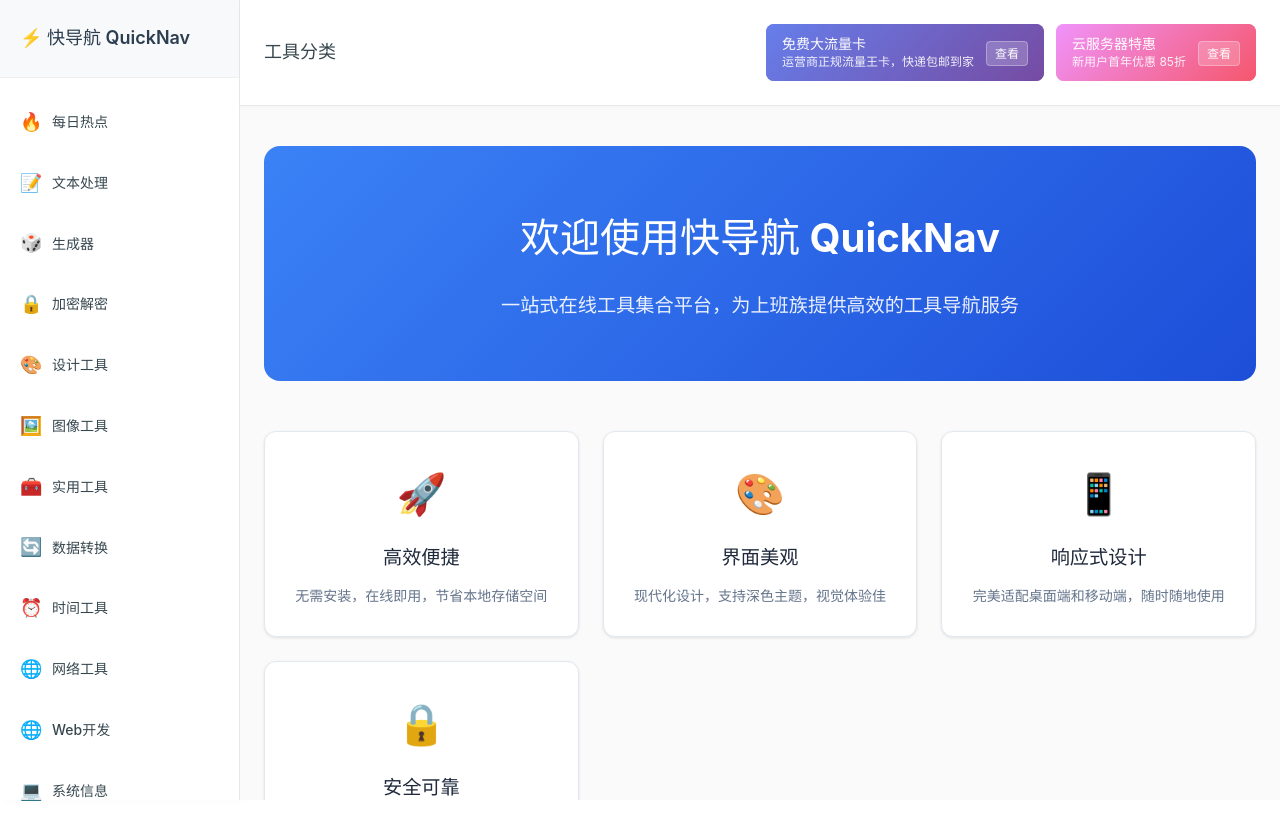
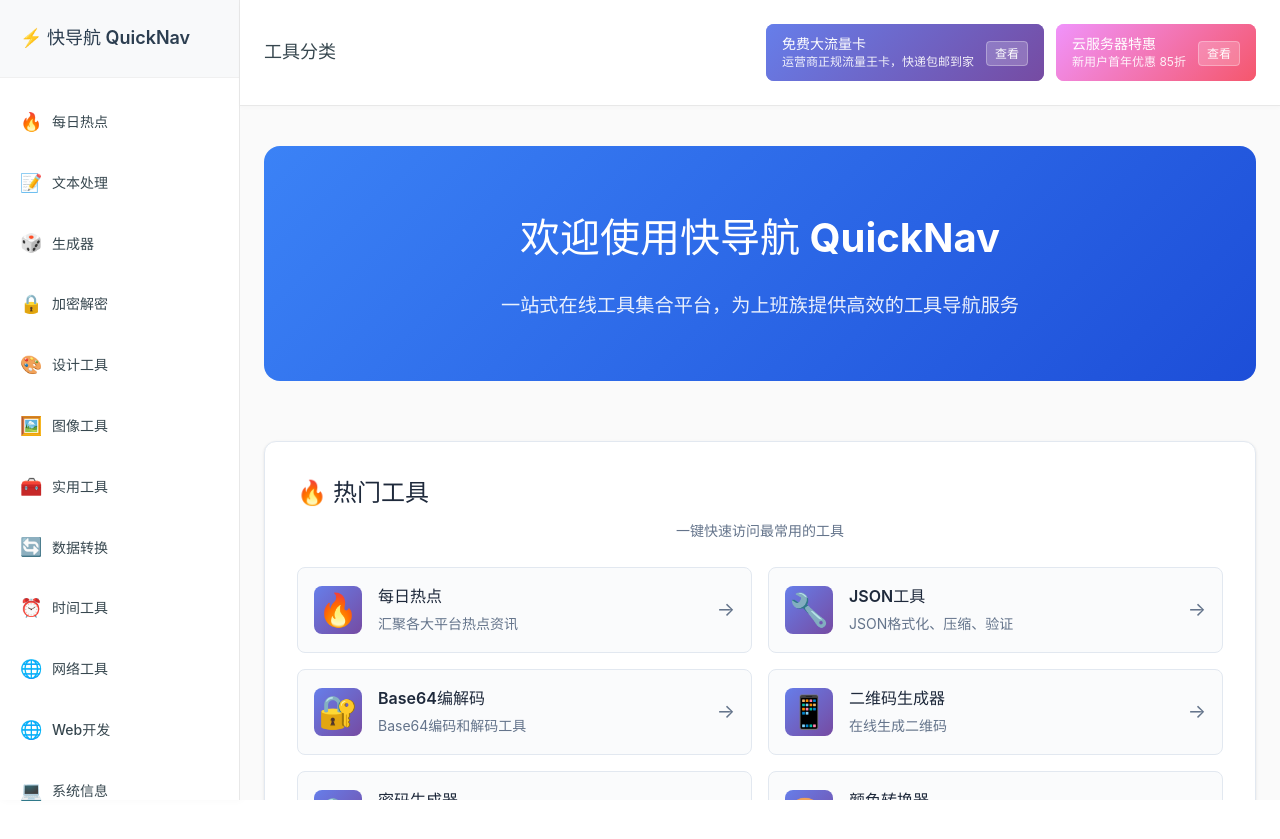
Before and after one commit to quicksoo/quicknav, a Vue app: page / in a window 1280 px wide. Built offline with nearby package versions, Linux system fonts and the light colour scheme.

Commit message:
添加Analytics

```diff
--- a/src/App.vue
+++ b/src/App.vue
@@ -1,4 +1,8 @@
+<script setup>
+import { Analytics } from '@vercel/analytics/vue';
+</script>
 <template>
+   <Analytics />
   <div id="app">
     <!-- 左侧固定导航栏 -->
     <aside class="sidebar">
--- a/src/components/Home.vue
+++ b/src/components/Home.vue
@@ -4,32 +4,6 @@
       <div class="hero">
         <h2>欢迎使用快导航 QuickNav</h2>
         <p>一站式在线工具集合平台，为上班族提供高效的工具导航服务</p>
-      </div>
-
-      <div class="features-grid">
-        <div class="feature-card">
-          <div class="feature-icon">🚀</div>
-          <h3>高效便捷</h3>
-          <p>无需安装，在线即用，节省本地存储空间</p>
-        </div>
-
-        <div class="feature-card">
-          <div class="feature-icon">🎨</div>
-          <h3>界面美观</h3>
-          <p>现代化设计，支持深色主题，视觉体验佳</p>
-        </div>
-
-        <div class="feature-card">
-          <div class="feature-icon">📱</div>
-          <h3>响应式设计</h3>
-          <p>完美适配桌面端和移动端，随时随地使用</p>
-        </div>
-
-        <div class="feature-card">
-          <div class="feature-icon">🔒</div>
-          <h3>安全可靠</h3>
-          <p>本地处理，数据不上传服务器，保护隐私</p>
-        </div>
       </div>
     </div>
 
@@ -54,55 +28,6 @@
       </div>
     </div>
 
-    <!-- 新增功能展示 -->
-    <div class="new-features">
-      <h3>✨ 最新功能</h3>
-      <div class="features-timeline">
-        <div
-          v-for="feature in newFeatures"
-          :key="feature.id"
-          class="timeline-item"
-        >
-          <div class="timeline-dot"></div>
-          <div class="timeline-content">
-            <div class="feature-header">
-              <span class="feature-badge">{{ feature.badge }}</span>
-              <span class="feature-date">{{ feature.date }}</span>
-            </div>
-            <h4>{{ feature.title }}</h4>
-            <p>{{ feature.description }}</p>
-          </div>
-        </div>
-      </div>
-    </div>
-
-    <!-- 网站导航预览 -->
-    <div class="website-navigation">
-      <h3>🌐 常用网站导航</h3>
-      <p class="section-subtitle">即将推出，一站式访问常用开发和办公网站</p>
-      <div class="website-categories">
-        <div
-          v-for="category in websiteCategories"
-          :key="category.name"
-          class="website-category"
-        >
-          <div class="category-header">
-            <span class="category-icon">{{ category.icon }}</span>
-            <h4>{{ category.name }}</h4>
-          </div>
-          <div class="website-list">
-            <div
-              v-for="site in category.sites"
-              :key="site.name"
-              class="website-item"
-            >
-              <img :src="site.favicon" :alt="site.name" class="site-favicon">
-              <span>{{ site.name }}</span>
-            </div>
-          </div>
-        </div>
-      </div>
-    </div>
 
     <!-- 数据看板 -->
     <div class="dashboard">
@@ -340,12 +265,6 @@ export default {
           category: '技术文档'
         },
         {
-          name: 'MDN Web Docs',
-          url: 'https://developer.mozilla.org/',
-          description: 'Web开发权威技术文档',
-          category: '技术文档'
-        },
-        {
           name: '阮一峰的网络日志',
           url: 'https://www.ruanyifeng.com/blog/',
           description: '高质量的技术博客和教程',
@@ -368,6 +287,12 @@ export default {
           url: 'https://stackoverflow.com/',
           description: '程序员问答社区',
           category: '技术社区'
+        },
+        {
+          name: '天空之城',
+          url: 'https://lzmhc.top:8081',
+          description: '个人开发者',
+          category: '技术博客'
         }
       ]
     }
```
Also changed, not shown: package.json (+4 -3 lines), 1 other file (tests, documents, lock files or other folders).
